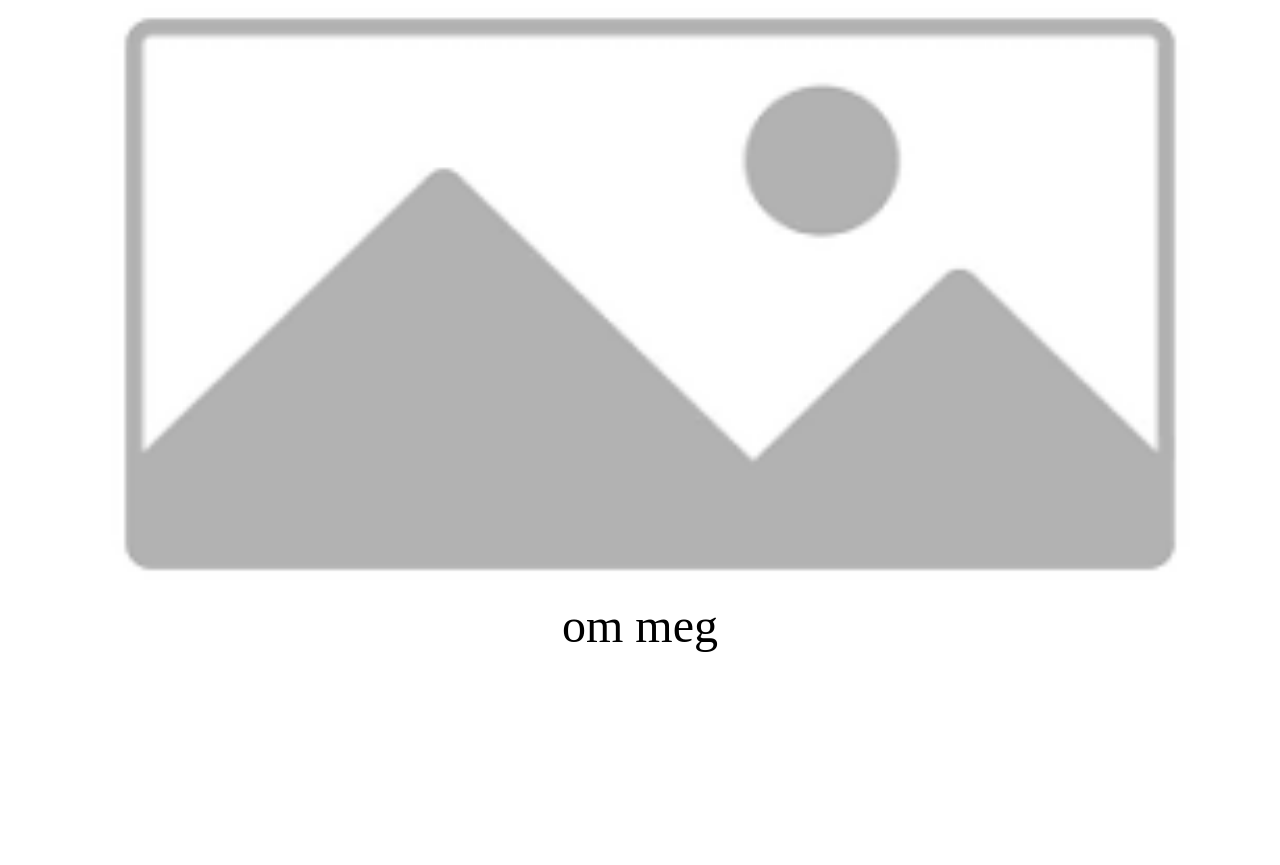
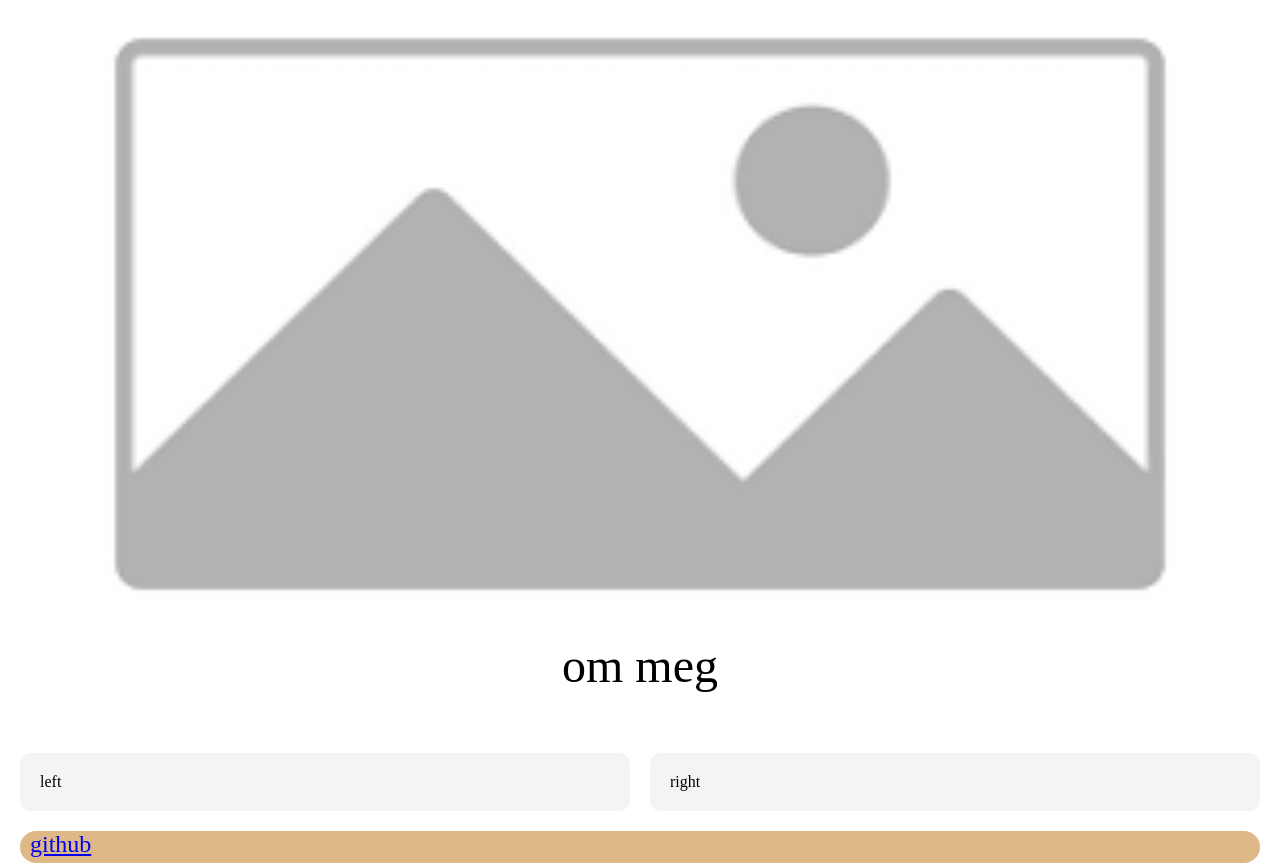
Before and after one commit to kasperisaperson/kasperisaperson.github.io, a plain HTML site: page index.html in a window 1280 px wide. Shown: the part 91-956 px from the top of the page. Drawn offline with Linux system fonts and the light colour scheme.

Commit message:
added 2 aside under main to add content to my website

```diff
--- a/index.html
+++ b/index.html
@@ -17,6 +17,8 @@
 </header>
    <picture><img src="pic/placeholder.png" alt="placeholder"></picture>
     <main>om meg </main>
+    <aside class="aside-left">left</aside>
+    <aside class="aside-right">right</aside>
     <footer><a href="https://github.com/kasperisaperson/kasperisaperson.github.io">github</a></footer>
 
 </body>
--- a/style.css
+++ b/style.css
@@ -3,22 +3,22 @@ html{
 }
 
 
-body{
-    margin: 0;
+body {
+    margin: 0 auto;
     min-height: 100vh;
+    max-width: 1300px;
+    background-color: white;
     display: grid;
-    grid-template-columns:150px 2fr;
-    grid-template-rows: 85px 3fr auto;
+    grid-template-columns: 1fr 1fr;
+    grid-template-rows: 85px auto auto auto auto;
     grid-template-areas:
         "header header"
         "picture picture"
         "main main"
+        "aside1 aside2"
         "footer footer";
-        margin: 0 auto;
-        max-width:1300px ;
-        background-color: white;
+    gap: 20px;
 }
-
 
 
 header {
@@ -52,9 +52,8 @@ header {
 }
 
 picture {
-    margin-top:;
-    justify-self: auto;
-    margin-left: 100px;
+    grid-area: picture;
+    justify-self: center;
 }
 
 picture img {
@@ -62,11 +61,27 @@ picture img {
     height: 600px;
 }
 
-main   { grid-area: main;
-   font-size: 3rem;
-   color: black;
-   justify-self: center;
-   margin-bottom:300px ;
+main {
+    grid-area: main;
+    font-size: 3rem;
+    color: black;
+    justify-self: center;
+    margin-bottom: 40px;
+}
+.aside-left {
+    grid-area: aside1;
+    background-color: #f4f4f4;
+    padding: 20px;
+    margin-left: 20px;
+    border-radius: 10px;
+}
+
+.aside-right {
+    grid-area: aside2;
+    background-color: #f4f4f4;
+    padding: 20px;
+    margin-right: 20px;
+    border-radius: 10px;
 }
 
 footer {grid-area: footer;
```
